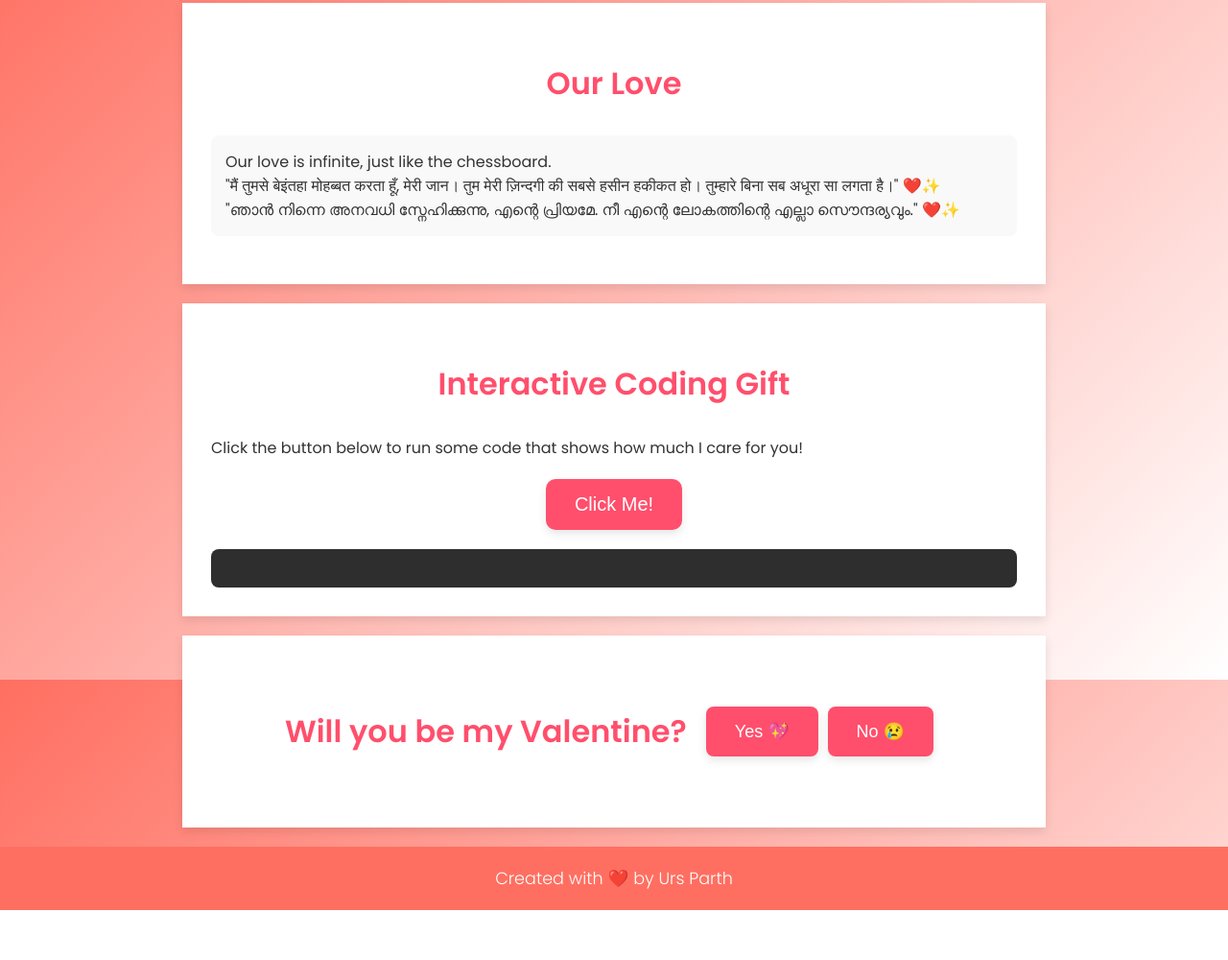
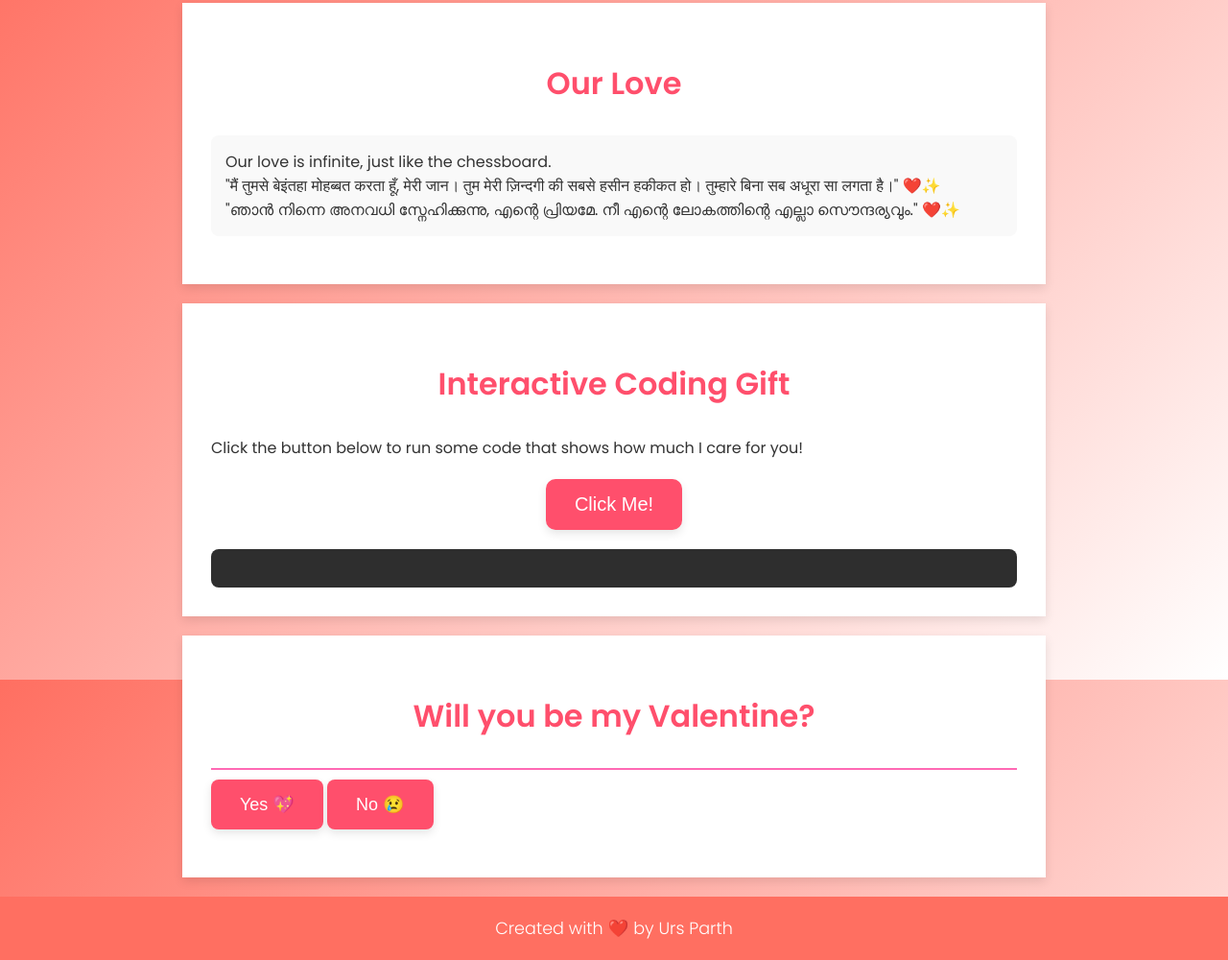
Before and after one commit to Parthan8131/val, a plain HTML site: page index.html in a window 1280 px wide. Shown: the part 892-1892 px from the top of the page at 96% size. Before the commit the page ends 1840 px from the top, so only its background shows below. Drawn offline with Linux system fonts and the light colour scheme.

Commit message:
Update styles.css

```diff
--- a/styles.css
+++ b/styles.css
@@ -238,14 +238,6 @@ html {
   }
 }
 
-.valentine-question {
-  display: flex;
-  justify-content: center; /* Centers buttons horizontally */
-  align-items: center;     /* Centers buttons vertically */
-  gap: 10px;                /* Adds space between buttons */
-  height: 200px;           /* Adjusts the height as needed */
-}
-
 .question-line {
   border: none;
   border-top: 2px solid #ff69b4; /* Pink color */
```
